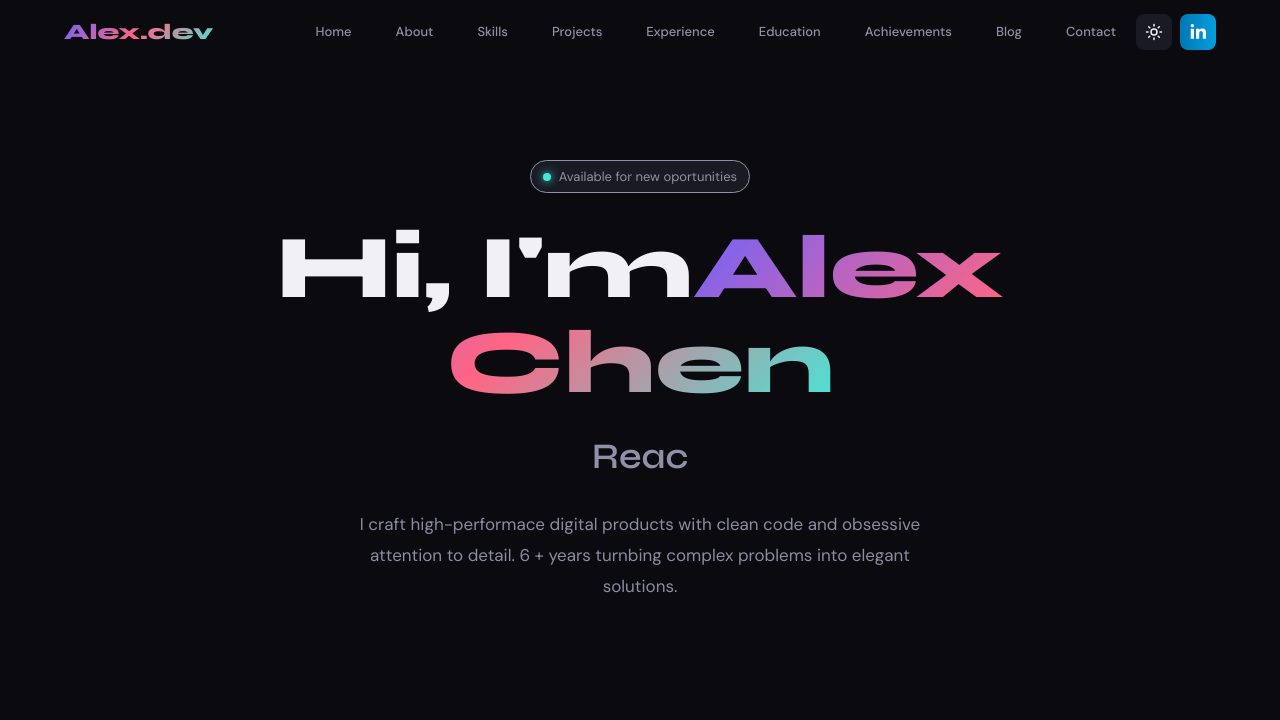
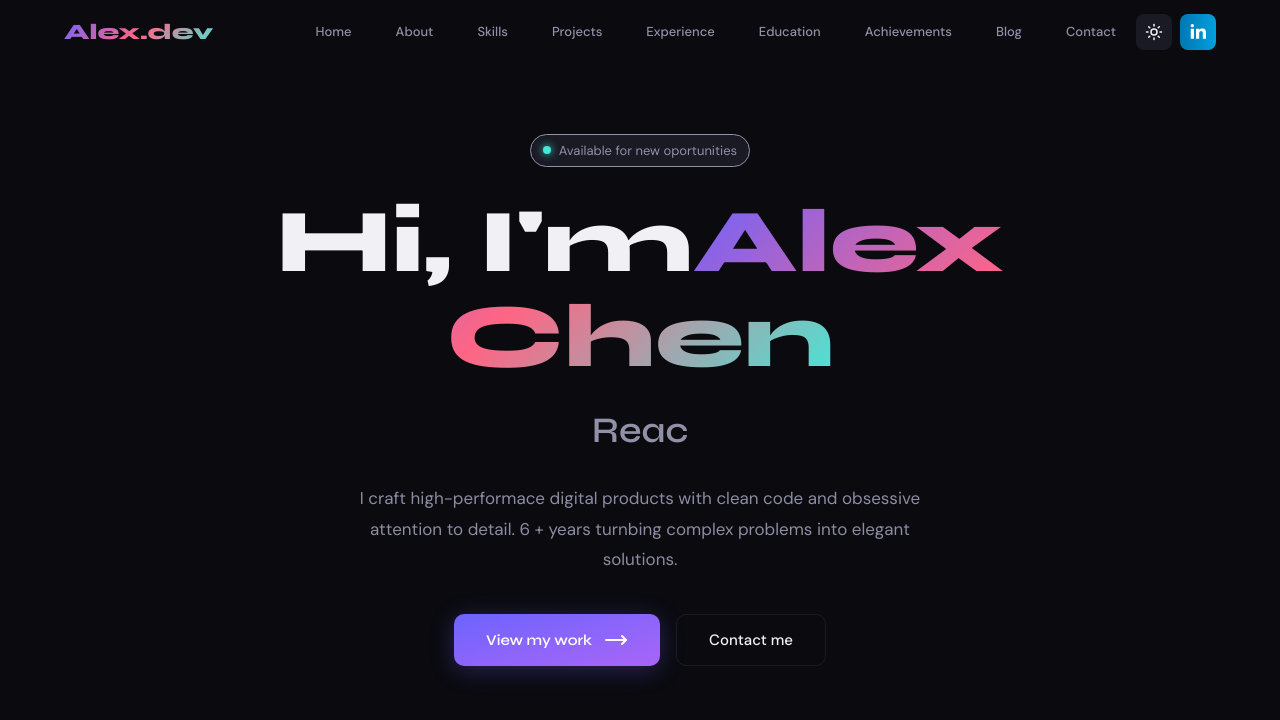
Before and after one commit to Jisap/vite-devportfolio, a React (Vite) app: page / in a window 1280 px wide. Shown: the top 720 px of the page. Built offline with nearby package versions, Linux system fonts and the light colour scheme.

Commit message:
feat: add Hero section with typewriter title effect and navigation buttons

```diff
--- a/src/sections/Hero.jsx
+++ b/src/sections/Hero.jsx
@@ -1,3 +1,4 @@
+import { MoveRight } from 'lucide-react';
 import React, { useEffect, useState } from 'react'
 
 const Hero = () => {
@@ -9,11 +10,11 @@ const Hero = () => {
   // Ciclo de vida: Escribir → Pausar → Borrar → Siguiente Título.
 
   useEffect(() => {
-    let i = 0, t = titles[ti], timeout; // i = indice del caracter, t = titulo actual, timeout = tiempo del setTimeout
+    let i = 0, t = titles[ti], timeout;       // i = indice del caracter, t = titulo actual, timeout = tiempo del setTimeout
 
     const type = () => {
-      if (i <= t.length) {
-        setTyped(t.slice(0, i));              // "F", "Fu", "Ful"...
+      if (i <= t.length) {                    // i va de 0 hasta t.length
+        setTyped(t.slice(0, i));              // t.slice(0, i) va cortando el string de izquierda a derecha "F", "Fu", "Ful"...
         i++;
         timeout = setTimeout(type, 80);       // cada 80ms una letra
       } else {
@@ -65,6 +66,23 @@ const Hero = () => {
           <p className='text-[17px] text-text2 max-w-150 mx-auto mb-10 leading-[1.8] animate-[fadeUp_0.8_0.3s_ease_both]'>
             I craft high-performace digital products with clean code and obsessive attention to detail. 6 + years turnbing complex problems into elegant solutions.
           </p>
+
+          {/* Buttons */}
+          <div className='flex gap-4 justify-center flex-wrap animate-[fadeUp_0.8s_0.45s_ease_both]'>
+            <button
+              onClick={() => document.getElementById("projects")?.scrollIntoView({})}
+              className='flex items-center bg-linear-to-br from-accent to-[#a865f7] text-white px-8 py-3.5 rounded-[10px] text-[15px] font-semibold font-syne transition-all duration-300 shadow-[0_4px_24px_rgba(108,99,255,0.3)] hover:translate-y-0.5 hover:shadow-[0_8px_32px_rgba(108,99,255,0.5)]'
+            >
+              View my work <MoveRight className='ms-3' />
+            </button>
+
+            <button
+              onClick={() => document.getElementById("contact")?.scrollIntoView({})}
+              className='bg-transparent border border-border text-text px-8 py-3.5 rounded-[10px] text-[15px] font-medium font-DM transition-all hover:border-accent hover:text-accent'
+            >
+              Contact me
+            </button>
+          </div>
         </div>
       </section>
     </>
```
